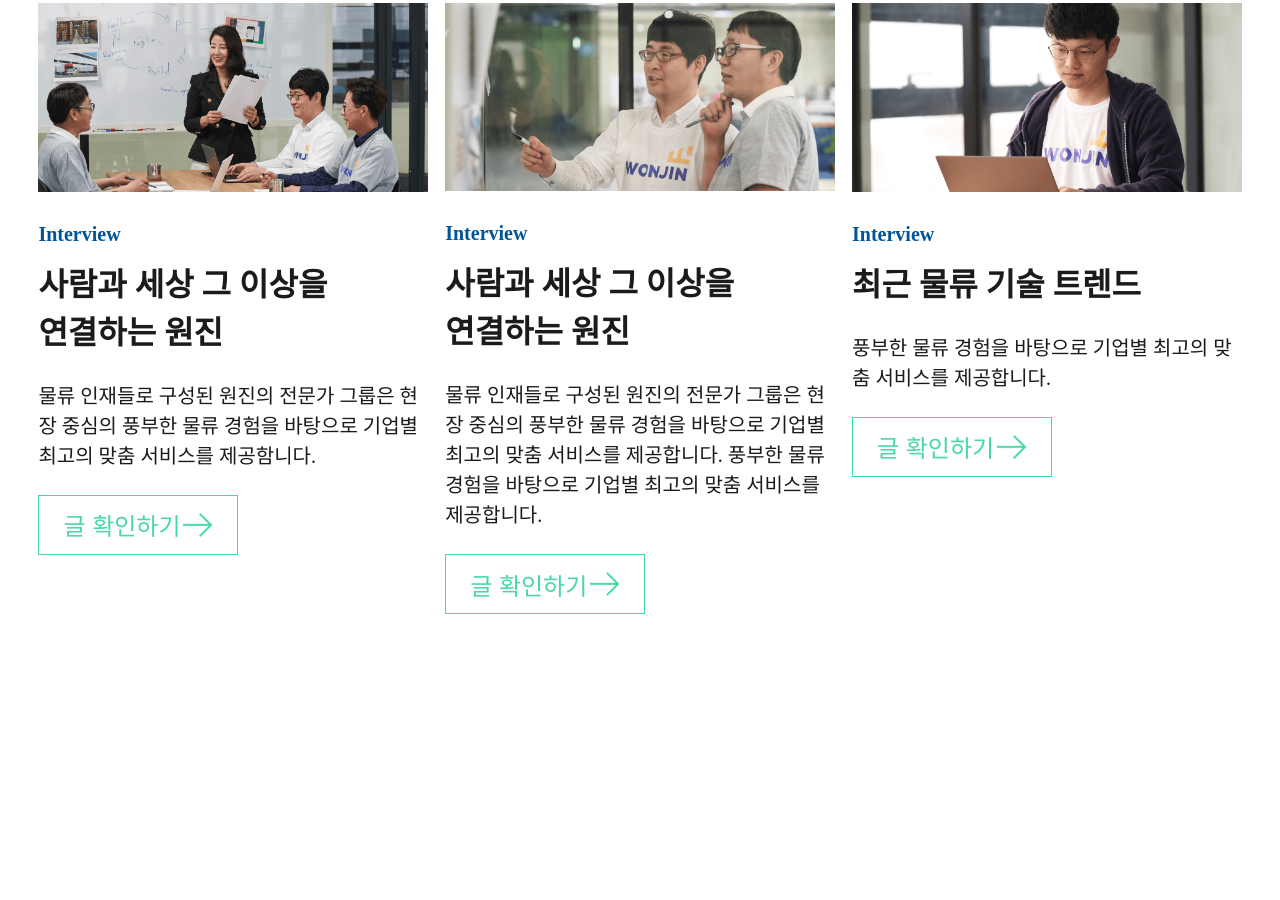
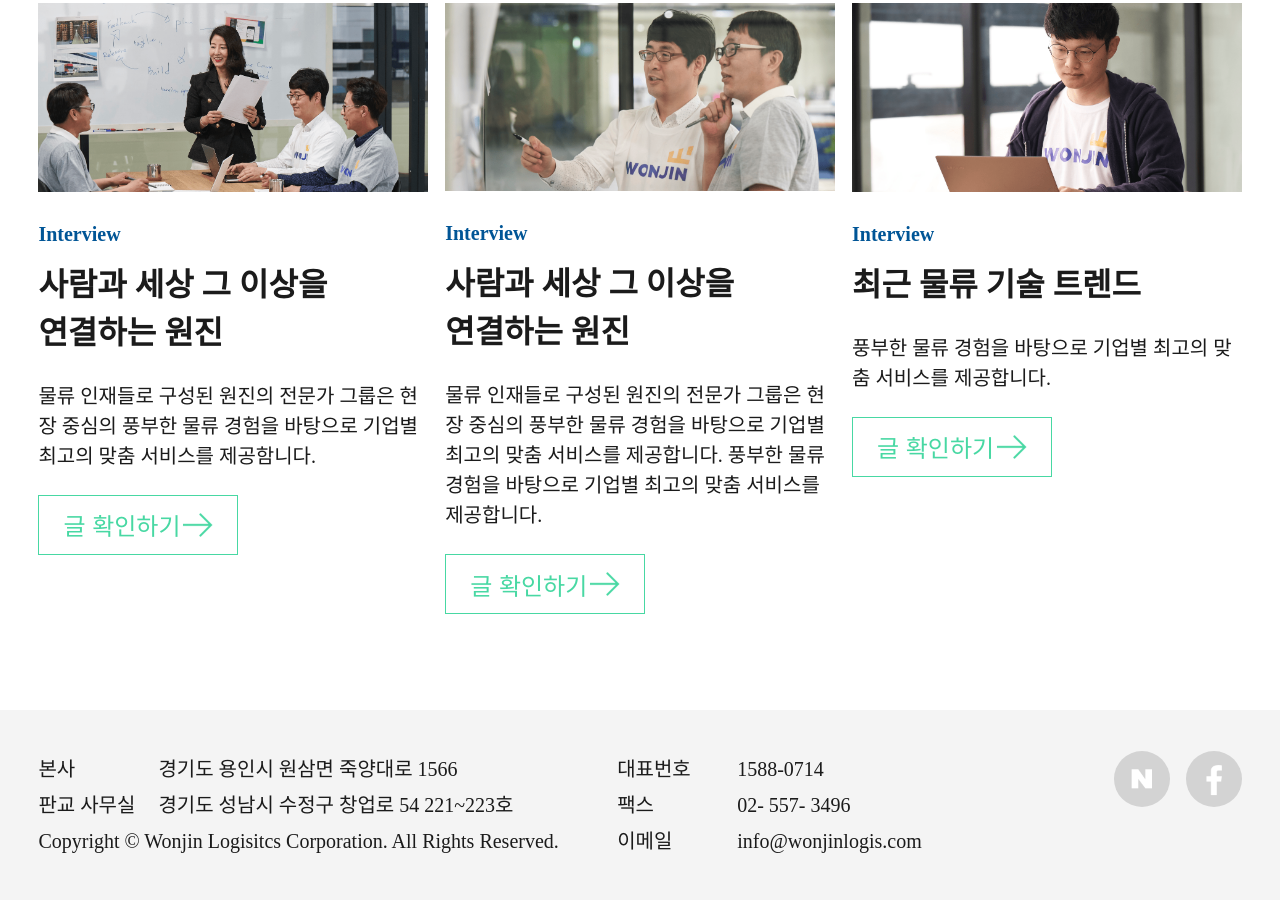
Before and after one commit to madamrocket/wonjin, a Gatsby site: page / in a window 1280 px wide. Shown: the part 1395-2295 px from the top of the page. Before the commit the page ends 2105 px from the top, so only its background shows below. Built offline with nearby package versions, Linux system fonts and the light colour scheme; Gatsby itself is replaced by a stand-in of ours.

Commit message:
:zap: footer 1024 스타일을 추가합니다

```diff
--- /dev/null
+++ b/src/components/footer/index.tsx
@@ -0,0 +1,69 @@
+import React from 'react'
+import styled from 'styled-components'
+
+import Container from '../share/container'
+import { media } from '../share/media'
+import getColor from '../share/color'
+import Info from './info'
+import Logo from './logo'
+
+const FooterFrame = styled(Container)`
+  background: ${getColor('lightGray')};
+`
+
+const FooterContainer = styled(Container)`
+  max-width: 81.25rem;
+  margin: 0 auto;
+  background: ${getColor('lightGray')};
+
+  @media ${media.md} {
+    max-width: 39.5rem;
+  }
+`
+
+const InfoContainer = styled.div`
+  width: 45.61%;
+  display: inline-block;
+  vertical-align: top;
+
+  &:first-child {
+    margin-right: 1.875rem;
+  }
+`
+
+const LogoContainer = styled.div`
+  position: absolute;
+  top: 2.563rem;
+  right: 3%;
+`
+
+function Footer() {
+  return (
+    <FooterFrame>
+      <FooterContainer position="relative" padding="2.563rem 3%">
+        <InfoContainer>
+          <Info label="본사" description="경기도 용인시 원삼면 죽양대로 1566" />
+          <Info
+            label="판교 사무실"
+            description="경기도 성남시 수정구 창업로 54 221~223호"
+          />
+          <Info
+            description="Copyright © Wonjin Logisitcs Corporation. All Rights Reserved."
+            full
+          />
+        </InfoContainer>
+        <InfoContainer>
+          <Info label="대표번호" description="1588-0714" />
+          <Info label="팩스" description="02- 557- 3496" />
+          <Info label="이메일" description="info@wonjinlogis.com" />
+        </InfoContainer>
+        <LogoContainer>
+          <Logo type="naver" />
+          <Logo type="facebook" />
+        </LogoContainer>
+      </FooterContainer>
+    </FooterFrame>
+  )
+}
+
+export default Footer
--- /dev/null
+++ b/src/components/footer/info.tsx
@@ -0,0 +1,40 @@
+import React from 'react'
+import styled from 'styled-components'
+
+import Text from '../share/text'
+
+interface InfoProps {
+  label?: string
+  description: string
+  full?: boolean
+}
+
+const InfoFrame = styled.div``
+
+const Label = styled(Text)`
+  width: 7.5rem;
+  display: inline-block;
+`
+
+const Description = styled(Text)<{ full?: boolean }>`
+  display: inline-block;
+
+  ${({ full }) => full && `width: 100%;`}
+`
+
+function Info({ label, description, full }: InfoProps) {
+  return (
+    <InfoFrame>
+      {label && (
+        <Label lignHeight={1.8} fontSize={1.25}>
+          {label}
+        </Label>
+      )}
+      <Description lignHeight={1.8} fontSize={1.25} full={full}>
+        {description}
+      </Description>
+    </InfoFrame>
+  )
+}
+
+export default Info
--- /dev/null
+++ b/src/components/footer/logo.tsx
@@ -0,0 +1,19 @@
+import styled from 'styled-components'
+
+import getColor from '../share/color'
+
+export default styled.span<{ type: 'naver' | 'facebook' }>`
+  background: ${({ type }) => `url(/images/logo-${type}-white@3x.png)`}
+    no-repeat;
+  background-size: 2.25rem;
+  display: inline-block;
+  width: 3.5rem;
+  height: 3.5rem;
+  background-color: ${getColor('darkGray')};
+  border-radius: 100%;
+  background-position: center;
+
+  &:not(:last-child) {
+    margin-right: 1rem;
+  }
+`
--- a/src/components/section-expert/expert-card.tsx
+++ b/src/components/section-expert/expert-card.tsx
@@ -39,12 +39,12 @@ const Button = styled.button`
   &:before {
     content: '';
     background-image: url(/images/ic-arrow-right@3x.png);
-    background-size: 32px;
-    width: 32px;
-    height: 32px;
+    background-size: 2rem;
+    width: 2rem;
+    height: 2rem;
     display: block;
     position: absolute;
-    right: 24px;
+    right: 1.5rem;
     top: 50%;
     transform: translateY(-50%);
   }
--- a/src/components/share/layout.tsx
+++ b/src/components/share/layout.tsx
@@ -5,6 +5,7 @@ import GNB from '../gnb'
 import SEO from '../seo'
 import ResetStyle from './reset-style'
 import Container from './container'
+import Footer from '../footer'
 
 interface LayoutProps {
   children: React.ReactNode
@@ -27,6 +28,7 @@ const Layout = ({ children }: LayoutProps) => {
       <GNB />
       <SEO title={data.site.siteMetadata.title} />
       <Container>{children}</Container>
+      <Footer />
     </>
   )
 }
```
Also changed, not shown: src/__generated__/gatsby-types.ts (+8 -8 lines), static/images/logo-facebook-white@3x.png (added), static/images/logo-naver-white@3x.png (added).
